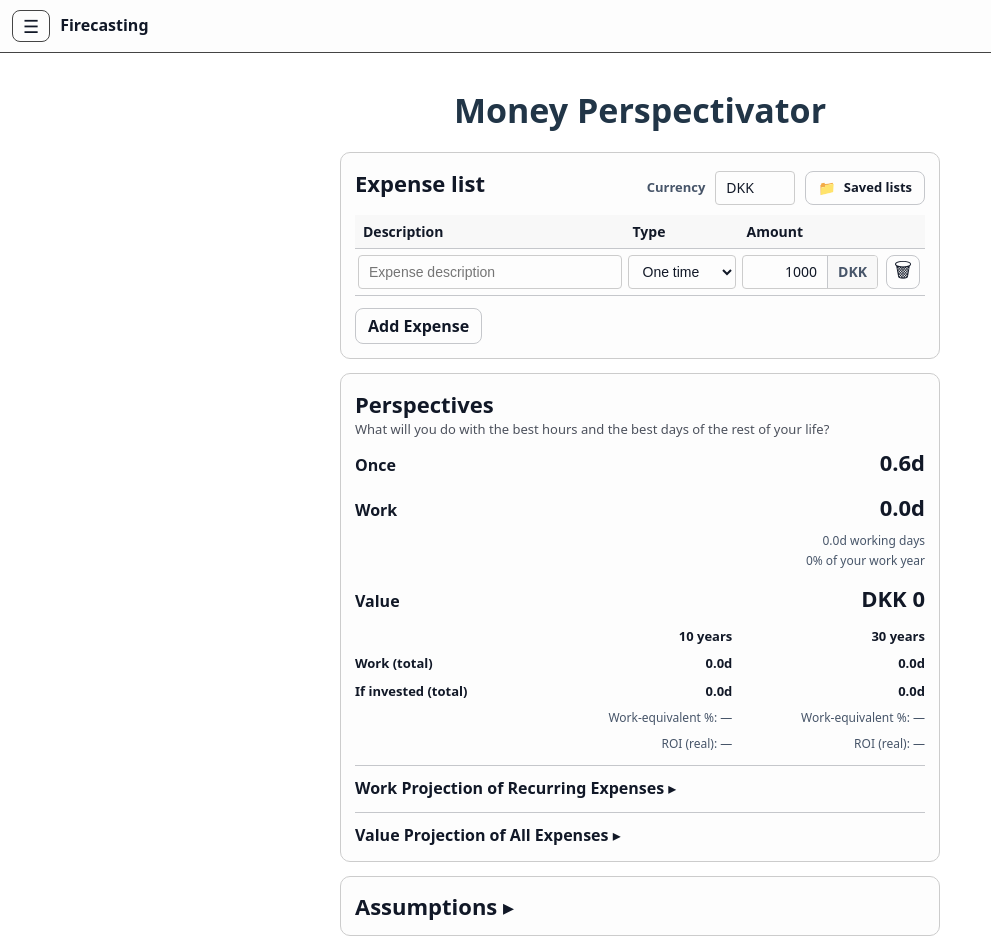
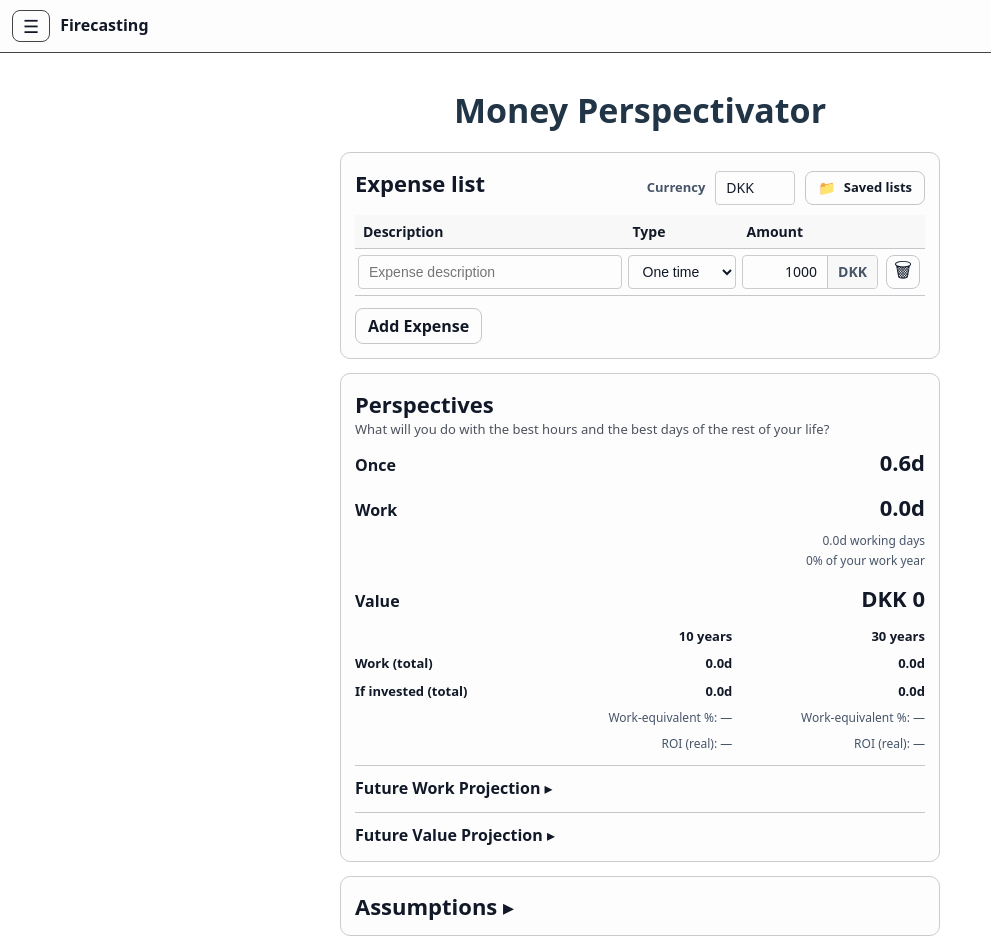
Before and after one commit to Gorm2303/firecasting-frontend, a React (Vite) app in the folder vite-react-frontend/: page /money-perspective in a window 1280 px wide. Shown: the top 949 px of the page, without its empty margins (0-991 px from the left). Built offline with nearby package versions, Linux system fonts and the light colour scheme.

Commit message:
Money perspectivator: rename projection sections

```diff
--- a/vite-react-frontend/src/pages/MoneyPerspectivePage.tsx
+++ b/vite-react-frontend/src/pages/MoneyPerspectivePage.tsx
@@ -1658,8 +1658,8 @@ const MoneyPerspectivePage: React.FC = () => {
                 aria-label={workTimeProjectionOpen ? "Collapse work projection" : "Expand work projection"}
               >
                 {workTimeProjectionOpen
-                  ? "Work Projection of Recurring Expenses ▾"
-                  : "Work Projection of Recurring Expenses ▸"}
+                  ? "Future Work Projection ▾"
+                  : "Future Work Projection ▸"}
               </button>
 
               {workTimeProjectionOpen ? (
@@ -2189,8 +2189,8 @@ const MoneyPerspectivePage: React.FC = () => {
                 aria-label={futureValueProjectionOpen ? "Collapse value projection" : "Expand value projection"}
               >
                 {futureValueProjectionOpen
-                  ? "Value Projection of All Expenses ▾"
-                  : "Value Projection of All Expenses ▸"}
+                  ? "Future Value Projection ▾"
+                  : "Future Value Projection ▸"}
               </button>
 
               {futureValueProjectionOpen ? (
```
